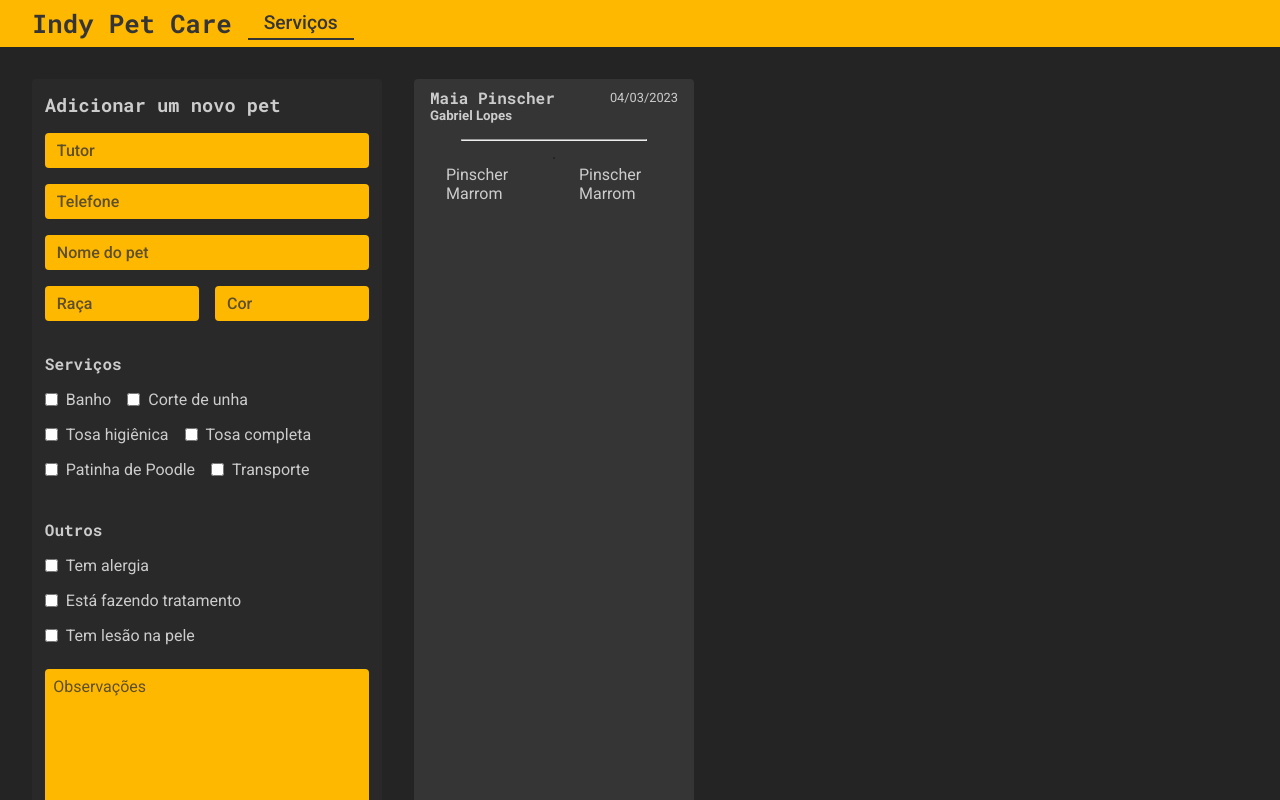
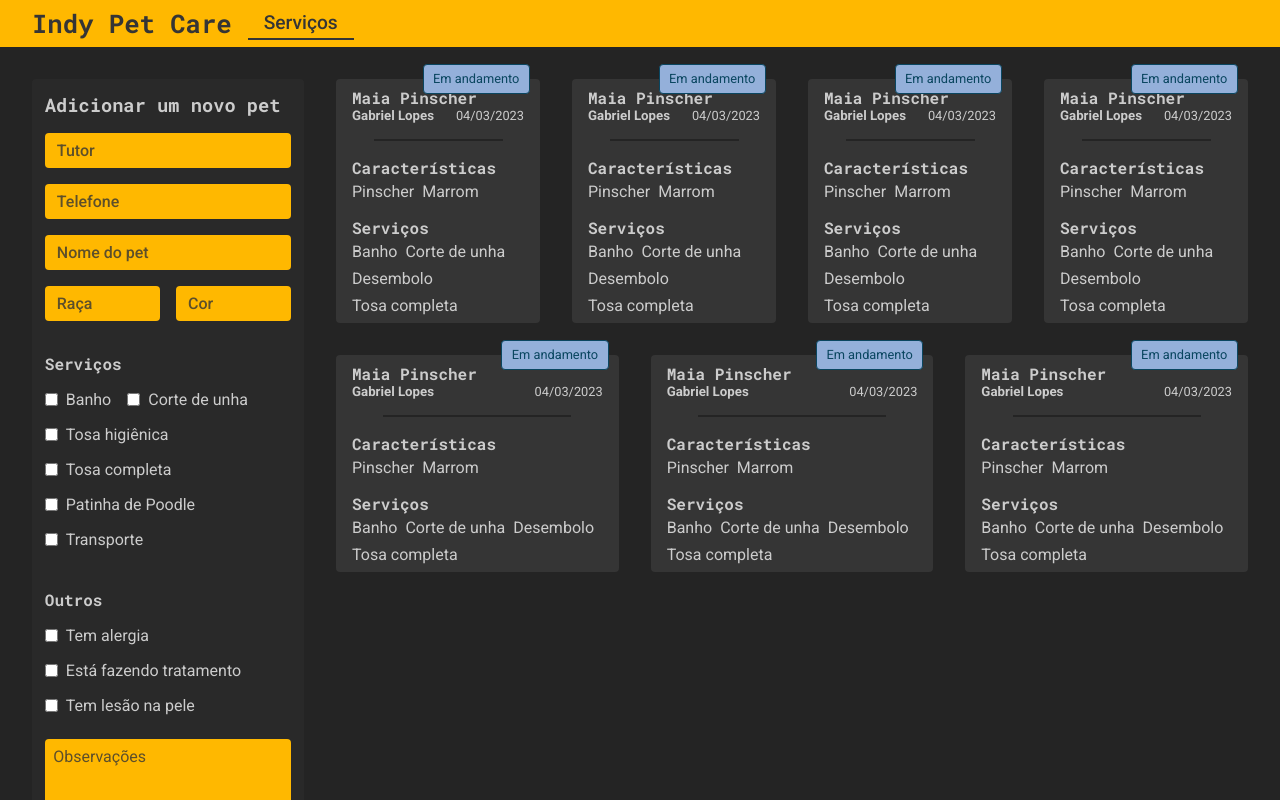
Before and after one commit to LopesGabriel/pet-care, a React (Vite) app: page / in a window 1280 px wide. Shown: the top 800 px of the page. Built offline with nearby package versions, Linux system fonts and the light colour scheme.

Commit message:
feat: updates service card

```diff
--- a/src/components/ServiceCard/index.tsx
+++ b/src/components/ServiceCard/index.tsx
@@ -1,32 +1,34 @@
-import { ServiceCardContainer } from './styles'
+import { Badge, ServiceCardContainer } from './styles'
 
 export function ServiceCard() {
   return (
     <ServiceCardContainer>
+      <Badge className="andamento">Em andamento</Badge>
+      <h4>Maia Pinscher</h4>
+
       <div className="card-header">
-        <h4>Maia Pinscher</h4>
+        <h5>Gabriel Lopes</h5>
         <time dateTime="2023-03-04T23:59:30">04/03/2023</time>
       </div>
-      <h5>Gabriel Lopes</h5>
 
       <hr />
 
       <div className="body">
-				<div className="base-box pet-info">
+        <div className="section">
+          <h4>Características</h4>
           <ul>
             <li>Pinscher</li>
             <li>Marrom</li>
           </ul>
         </div>
 
-				<div className="vr">
-					<div />
-				</div>
-
-				<div className="base-box services">
+        <div className="section">
+          <h4>Serviços</h4>
           <ul>
-						<li>Pinscher</li>
-						<li>Marrom</li>
+            <li>Banho</li>
+            <li>Corte de unha</li>
+            <li>Desembolo</li>
+            <li>Tosa completa</li>
           </ul>
         </div>
       </div>
--- a/src/components/ServiceCard/styles.ts
+++ b/src/components/ServiceCard/styles.ts
@@ -5,7 +5,7 @@ export const ServiceCardContainer = styled.div`
   border-radius: 4px;
   display: inline-block;
   padding: 0.5rem 1rem;
-	min-width: 280px;
+  position: relative;
 
   time {
     font-size: 0.8rem;
@@ -14,6 +14,7 @@ export const ServiceCardContainer = styled.div`
   hr {
     width: 75%;
     margin: 1rem auto;
+    border: 1px solid ${(props) => props.theme['black-600']};
   }
 
   div.card-header {
@@ -24,33 +25,55 @@ export const ServiceCardContainer = styled.div`
 
   div.body {
     display: flex;
-		justify-content: space-between;
-		align-items: stretch;
+    flex-direction: column;
+    align-items: flex-start;
 
-		.vr {
-			align-items: center;
-			display: flex;
-			height: 100%;
-			margin: 0 .5rem;
+    div.section {
+      margin-top: 1rem;
 
-			div {
-				height: 75%;
-				border: 1px solid ${(props) => props.theme['black-600']};
+      > h4 {
+        margin-bottom: 4px;
+      }
+
+      &:first-of-type {
+        margin-top: 0;
       }
     }
 
-		.base-box {
-			border-radius: 2px;
+    ul {
       flex: 1;
-			padding: 0.5rem 1rem;
-
-			ul {
       list-style: none;
-			}
-		}
-
-		.pet-info {
-
+      display: flex;
+      flex-wrap: wrap;
+      gap: 0.5rem;
     }
   }
 `
+
+export const Badge = styled.div`
+  border: 1px solid transparent;
+  border-radius: 4px;
+  font-size: 0.8rem;
+  padding: 0.4rem 0.6rem;
+  position: absolute;
+  top: -15px;
+  right: 10px;
+
+  &.novo {
+    background-color: ${(props) => props.theme['green-500']};
+    border-color: ${(props) => props.theme['green-700']};
+    color: ${(props) => props.theme['green-700']};
+  }
+
+  &.andamento {
+    background-color: ${(props) => props.theme['blue-400']};
+    border-color: ${(props) => props.theme['blue-800']};
+    color: ${(props) => props.theme['blue-800']};
+  }
+
+  &.atrasado {
+    background-color: ${(props) => props.theme['red-400']};
+    border-color: ${(props) => props.theme['red-800']};
+    color: ${(props) => props.theme['red-800']};
+  }
+`
--- a/src/pages/Services/index.tsx
+++ b/src/pages/Services/index.tsx
@@ -61,6 +61,12 @@ export function Services() {
 
       <div className="list-wrapper">
         <ServiceCard />
+        <ServiceCard />
+        <ServiceCard />
+        <ServiceCard />
+        <ServiceCard />
+        <ServiceCard />
+        <ServiceCard />
       </div>
     </MainContainer>
   )
--- a/src/pages/Services/styles.ts
+++ b/src/pages/Services/styles.ts
@@ -4,10 +4,11 @@ export const MainContainer = styled.main`
   width: 100%;
   display: flex;
   flex-direction: flex-start;
+  align-items: flex-start;
   gap: 2rem;
 
   div.form-wrapper {
-    max-width: 350px;
+    max-width: 25%;
     flex: 1;
 
     form {
@@ -25,8 +26,17 @@ export const MainContainer = styled.main`
   }
 
   div.list-wrapper {
+    max-width: 75%;
     display: flex;
+    flex-direction: row;
+    align-items: flex-start;
+    justify-content: flex-start;
     flex-wrap: wrap;
+    gap: 2rem;
+
+    > div {
+      flex: 1 0 21%;
+    }
   }
 `
 
```
Lines whose indentation alone changed are shown as unchanged.
